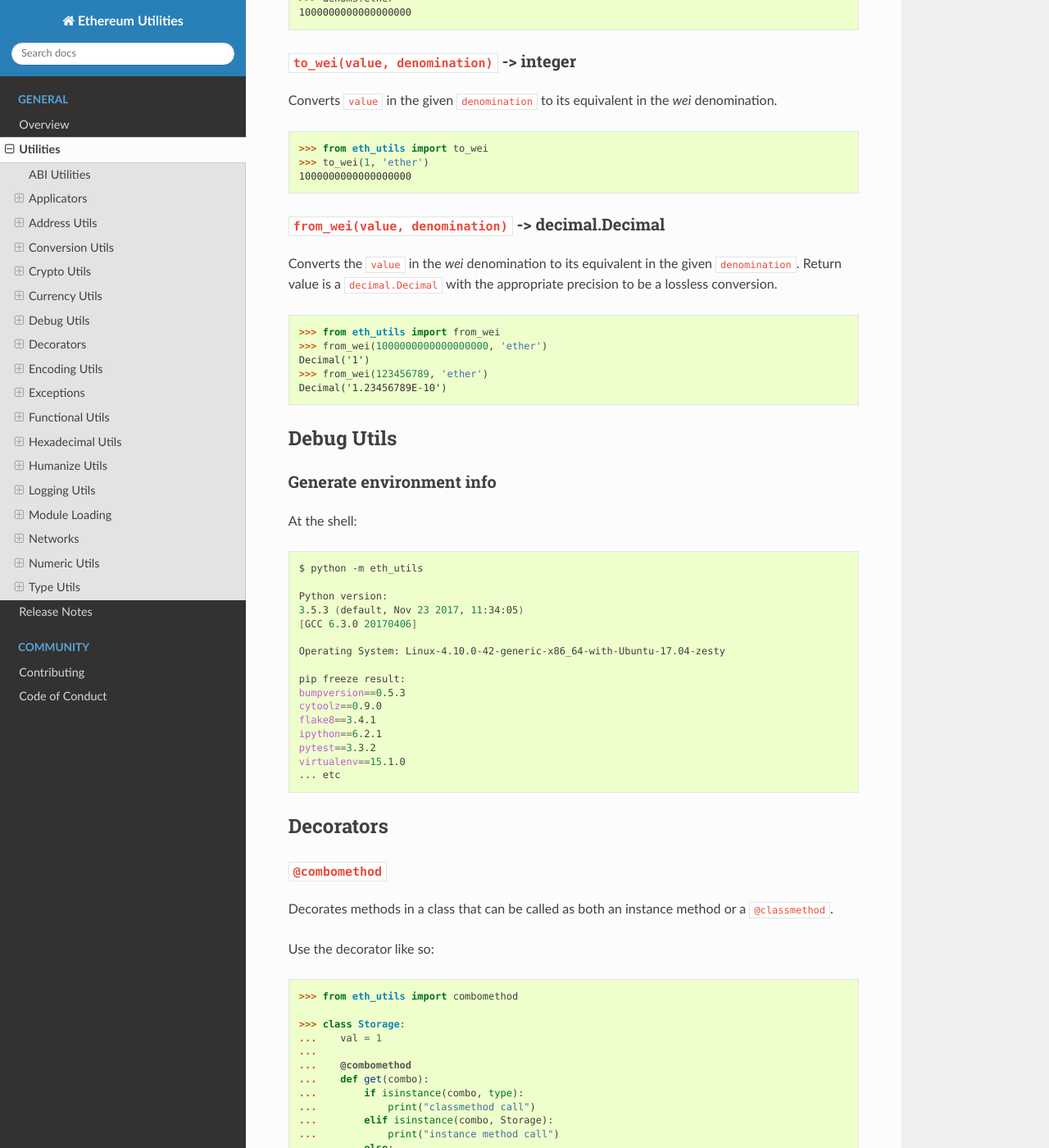
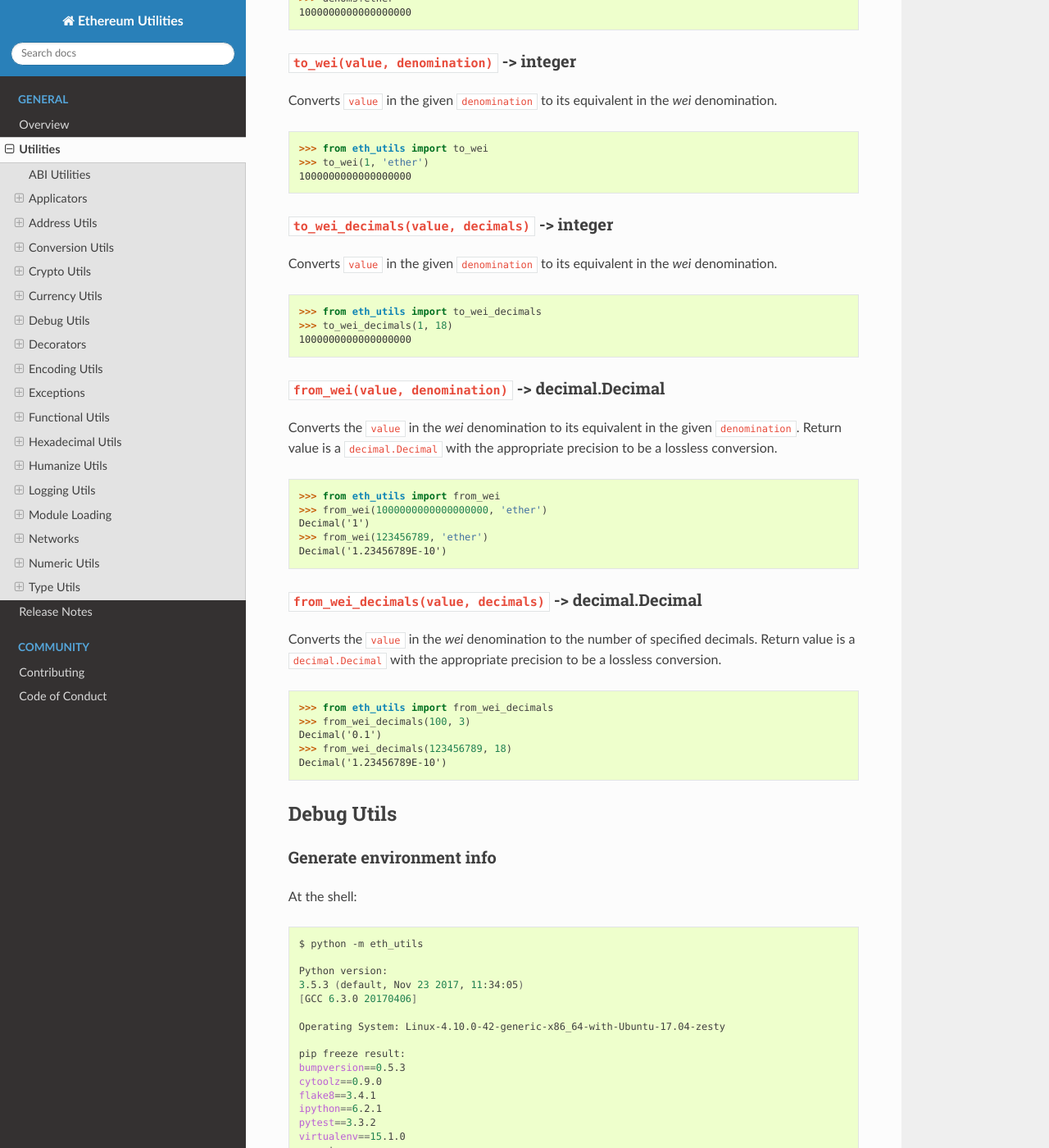
Before and after one commit to ethereum/eth-utils, a Sphinx documentation site: the page built from docs/utilities.rst, in a window 1280 px wide and 1400 px high, scrolled down 14991 px. Shown: the whole window at 82% size. Built offline with Sphinx 7.4.7 and the Read the Docs theme 3.1.0, drawn with Linux system fonts in a browser that asks for light colours.

Commit message:
Add docs, add new methods to init

```diff
--- a/docs/utilities.rst
+++ b/docs/utilities.rst
@@ -849,6 +849,18 @@ the *wei* denomination.
     >>> to_wei(1, 'ether')
     1000000000000000000
 
+``to_wei_decimals(value, decimals)`` -> integer
+^^^^^^^^^^^^^^^^^^^^^^^^^^^^^^^^^^^^^^^^^^
+
+Converts ``value`` in the given ``denomination`` to its equivalent in
+the *wei* denomination.
+
+.. doctest::
+
+    >>> from eth_utils import to_wei_decimals
+    >>> to_wei_decimals(1, 18)
+    1000000000000000000
+
 ``from_wei(value, denomination)`` -> decimal.Decimal
 ^^^^^^^^^^^^^^^^^^^^^^^^^^^^^^^^^^^^^^^^^^^^^^^^^^^^
 
@@ -862,6 +874,21 @@ the appropriate precision to be a lossless conversion.
     >>> from_wei(1000000000000000000, 'ether')
     Decimal('1')
     >>> from_wei(123456789, 'ether')
+    Decimal('1.23456789E-10')
+
+``from_wei_decimals(value, decimals)`` -> decimal.Decimal
+^^^^^^^^^^^^^^^^^^^^^^^^^^^^^^^^^^^^^^^^^^^^^^^^^^^^
+
+Converts the ``value`` in the *wei* denomination to the number of specified
+decimals. Return value is a ``decimal.Decimal`` with
+the appropriate precision to be a lossless conversion.
+
+.. doctest::
+
+    >>> from eth_utils import from_wei_decimals
+    >>> from_wei_decimals(100, 3)
+    Decimal('0.1')
+    >>> from_wei_decimals(123456789, 18)
     Decimal('1.23456789E-10')
 
 Debug Utils
--- a/eth_utils/__init__.py
+++ b/eth_utils/__init__.py
@@ -57,7 +57,9 @@ from .crypto import (
 from .currency import (
     denoms,
     from_wei,
+    from_wei_decimals,
     to_wei,
+    to_wei_decimals,
 )
 from .decorators import (
     combomethod,
```
